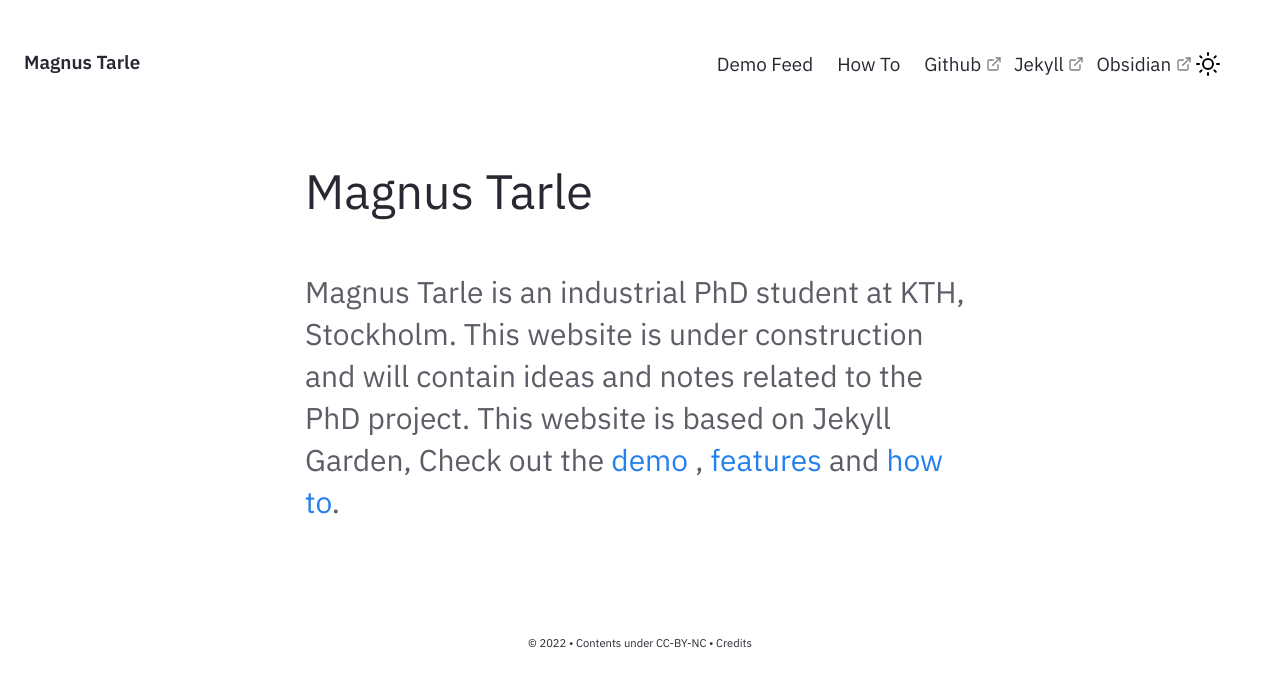
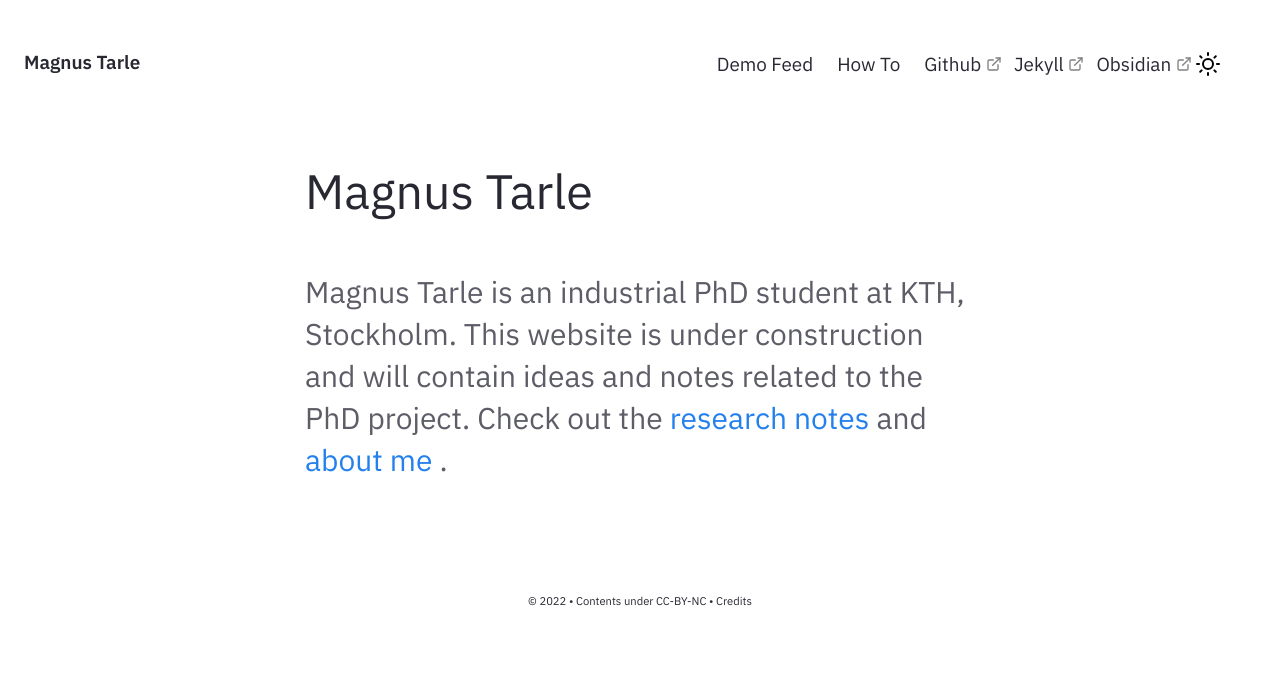
Before and after one commit to Magz303/magz303.github.io, a Jekyll site: the page built from pages/index.md, in a window 1280 px wide. Shown: the top 687 px of the page. Built offline with Jekyll 4.4.1, drawn with Linux system fonts in a browser that asks for light colours.

Commit message:
initial about me

```diff
--- a/_includes/Homepage.html
+++ b/_includes/Homepage.html
@@ -1,7 +1,6 @@
 <div class="home-intro">
     <div class="jumbo">{{site.heading}} </div>
     <div class="home-sub-text"> <h3>
-        Magnus Tarle is an industrial PhD student at KTH, Stockholm. This website is under construction and will contain ideas and notes related to the PhD project.
-	This website is based on Jekyll Garden,         Check out the <a href="{{'/notes' | relative_url}}"> demo </a>, <a href="{{'/post/features' | relative_url}}"> features </a> and <a href="{{'/post/how-to' | relative_url}}"> how to</a>.
+        Magnus Tarle is an industrial PhD student at KTH, Stockholm. This website is under construction and will contain ideas and notes related to the PhD project. Check out the <a href="{{'/notes' | relative_url}}"> research notes </a> and <a href="{{'/post/about-me' | relative_url}}"> about me </a>.
         </h3>
 </div> </div>
```
Also changed, not shown: _posts/2022-05-29-about-me.md (added, +4 -0 lines), assets/img/myface.png (added).
